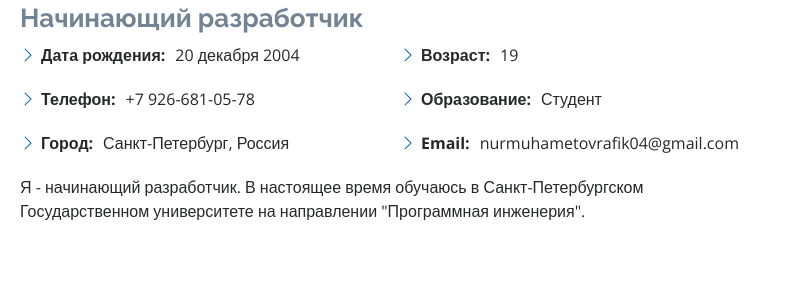
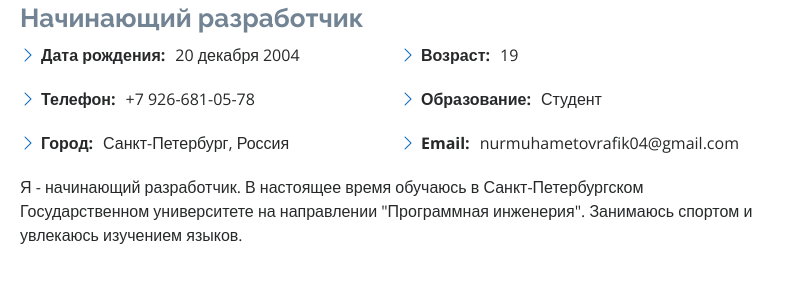
Before and after one commit to raf-nr/raf-nr.github.io, a plain HTML site: page index.html in a window 1280 px wide. Shown: the part 965-1262 px from the top of the page, 492-1280 px from the left. Drawn offline with nearby package versions, Linux system fonts and the light colour scheme.

Commit message:
Add description

```diff
--- a/index.html
+++ b/index.html
@@ -136,8 +136,7 @@
             </div>
             <p>
               Я - начинающий разработчик. В настоящее время обучаюсь в Санкт-Петербургском Государственном университете
-              на направлении "Программная инженерия".
-
+              на направлении "Программная инженерия". Занимаюсь спортом и увлекаюсь изучением языков.
             </p>
           </div>
         </div>
```
